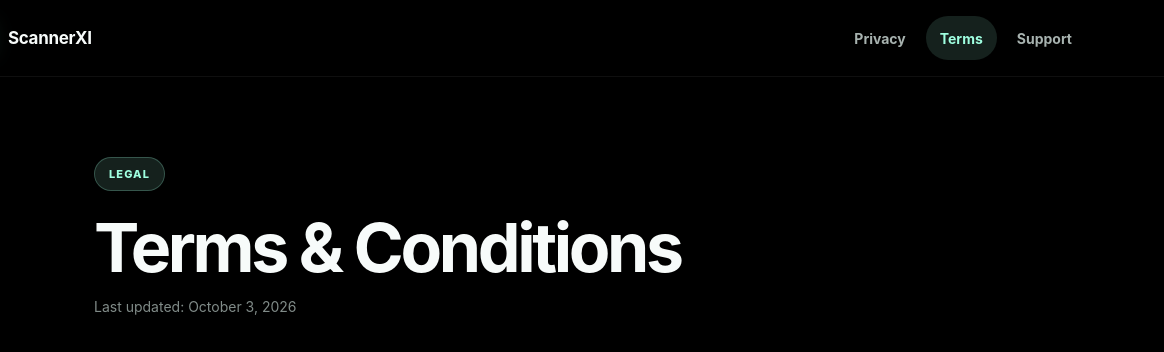
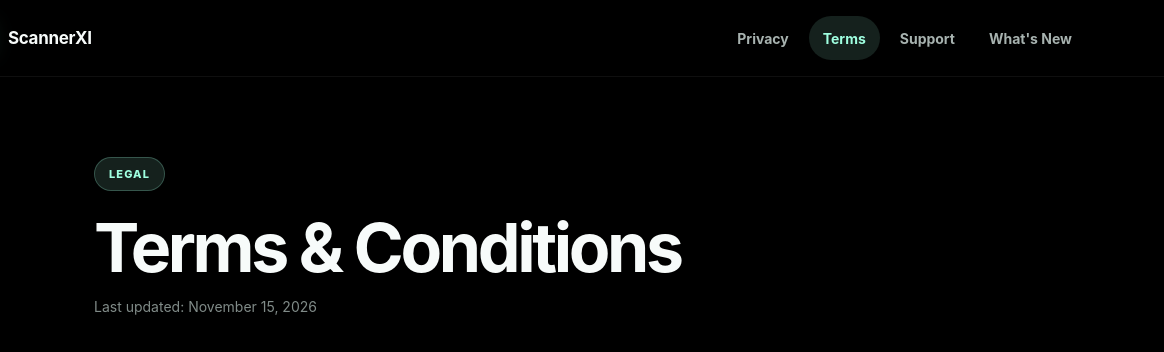
Before and after one commit to ekkacaffle-dot/ScannerXI-Legal, a plain HTML site: page terms.html in a window 1280 px wide. Shown: the top 352 px of the page, 116-1280 px from the left. Drawn offline with Linux system fonts and the light colour scheme.

Commit message:
Add What's New navigation and ScannerXI 1.1 details

```diff
--- a/terms.html
+++ b/terms.html
@@ -30,6 +30,7 @@
         <a href="./privacy.html">Privacy</a>
         <a href="./terms.html" aria-current="page">Terms</a>
         <a href="./support.html">Support</a>
+        <a href="./whats-new.html">What's New</a>
       </nav>
     </div>
   </header>
@@ -39,7 +40,7 @@
       <header class="page-header">
         <div class="eyebrow">Legal</div>
         <h1>Terms &amp; Conditions</h1>
-        <p class="updated">Last updated: <time datetime="2026-10-03">October 3, 2026</time></p>
+        <p class="updated">Last updated: <time datetime="2026-11-15">November 15, 2026</time></p>
       </header>
 
       <nav class="toc" aria-label="Terms sections">
@@ -142,6 +143,7 @@
             recognized text against the original before relying on it, especially
             for important, legal, medical, or financial information.
           </p>
+          <p>Business Card Scanner can recognize contact information from images. Automated recognition may contain errors; review the extracted details against the original card before relying on or sharing them.</p>
         </section>
 
         <section id="codes">
@@ -294,6 +296,7 @@
         <a href="./privacy.html">Privacy</a>
         <a href="./terms.html" aria-current="page">Terms</a>
         <a href="./support.html">Support</a>
+        <a href="./whats-new.html">What's New</a>
       </nav>
     </div>
   </footer>
```
